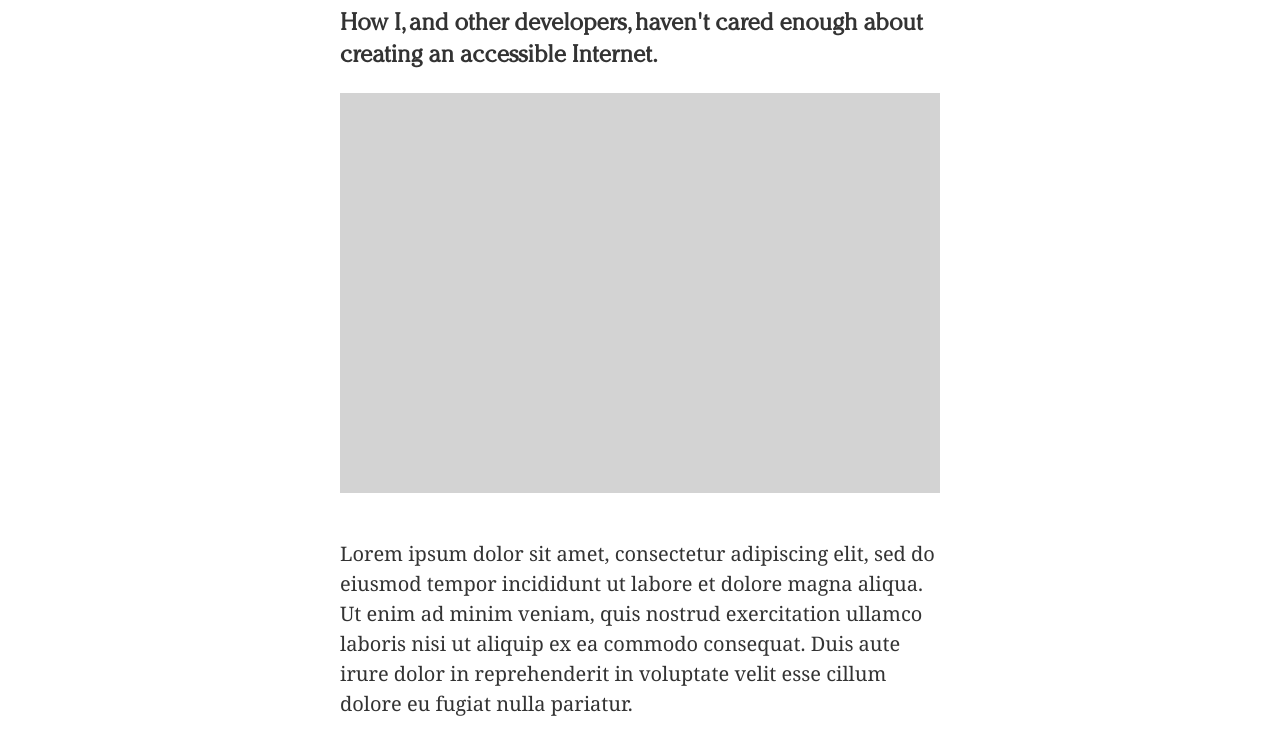
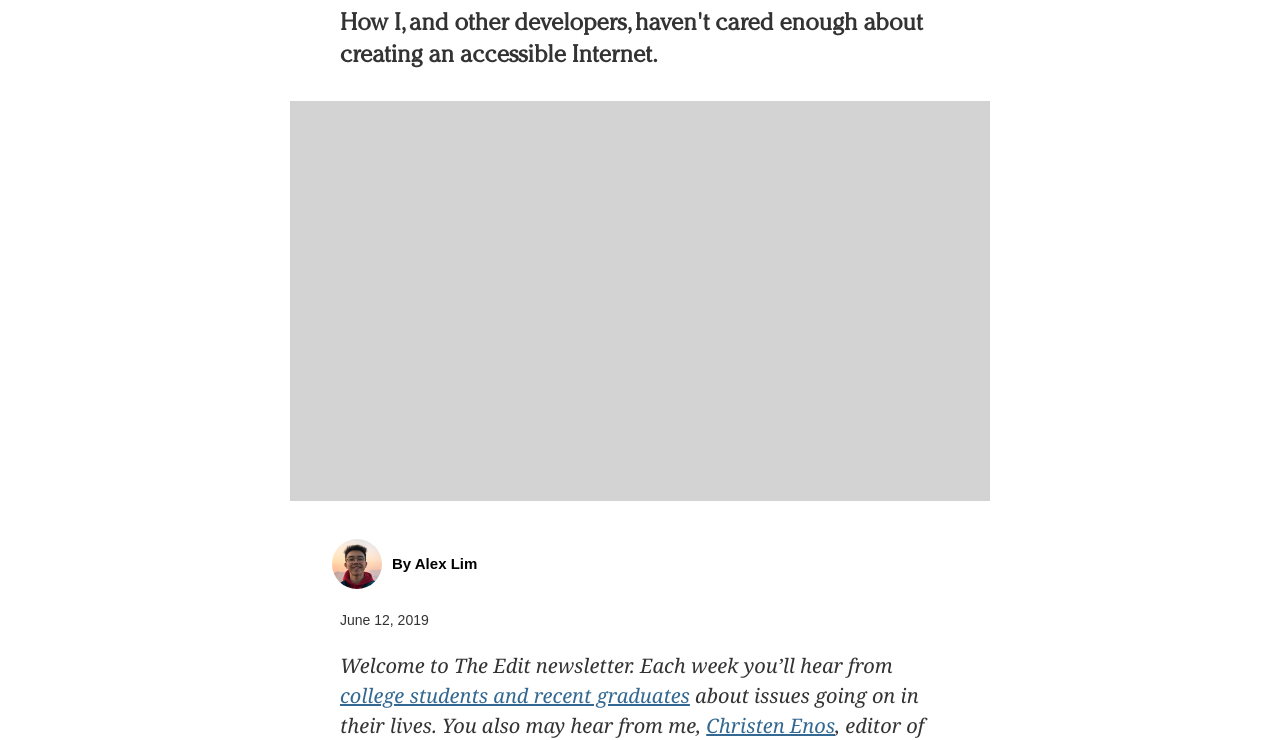
Before and after one commit to alexanderlim9/portfolio, a Gatsby site: page /the-edit in a window 1280 px wide. Shown: the part 222-962 px from the top of the page. Built offline with nearby package versions, Linux system fonts and the light colour scheme; Gatsby itself is replaced by a stand-in of ours.

Commit message:
add byline and start copy

```diff
--- a/src/pages/the-edit.js
+++ b/src/pages/the-edit.js
@@ -19,14 +19,27 @@ const EditPage = () => (
         <span className="edit-masthead">The Edit</span>
         <h1>A Blind Eye to the Blind</h1>
         <h2>How I, and other developers, haven't cared enough about creating an accessible Internet.</h2>
-        <div id="placeholder-image"></div>
+      </div>
+      <div id="placeholder-image"></div>
+      <div className="block byline">
+        <div id="avatar"/>
+        <span id="byline">By Alex Lim</span>
+      </div>
+      <div className="block date">
+        <span className="date">June 12, 2019</span>
       </div>
       <div className="block copy">
-        <p>Lorem ipsum dolor sit amet, consectetur adipiscing elit, sed do eiusmod tempor incididunt ut labore et dolore magna aliqua. Ut enim ad minim veniam, quis nostrud exercitation ullamco laboris nisi ut aliquip ex ea commodo consequat. Duis aute irure dolor in reprehenderit in voluptate velit esse cillum dolore eu fugiat nulla pariatur.</p>
+        <p className="foreward">Welcome to The Edit newsletter. Each week you’ll hear from <a href="https://www.nytimes.com/2018/08/28/smarter-living/the-edit-contributors.html?module=inline" target="_blank">college students and recent graduates</a> about issues going on in their lives. You also may hear from me, <a>Christen Enos</a>, editor of the newsletter. <a>Sign up here</a> to get it in your inbox.</p>
+        <p>
+        I’ll be the one who makes the website you browse tomorrow. If not me, then perhaps another computer science student fresh out of school. While I like to pretend that I know my way around web development, I know there’s a big gap in my repertoire. It’s how I keep hearing about “web accessibility,” but also how I always seem to “forget” it as I’m scrambling to meet a deadline. Afterall, if it works, it works. Right?
+        </p>
+        <p>
+        It’s not that don’t care about making accessible websites, it’s just that I don’t have time. And that’s the biggest problem. Accessibility isn’t a priority to web developers and that needs to change. There’s always time to choose which features you implement, and making sure that your site is screen-reader compatible makes a world of difference to someone who’s blind.
+        </p>
       </div>
       <div className="block disclaimer">
         <span>
-          DISCLAIMER: Some of the content on this page has been taken from The New York Times website. The author does not claim ownership of the trademarked elements of The New York Times nor any assets of their website. This project is solely for academic and educational purposes. The author can be contacted via <a href="mailto:lim.a@husky.neu.edu">email</a> for any inquiries.
+          DISCLAIMER: Some of the content and styles on this page has been taken from The New York Times website. The author does not claim ownership of the trademarked elements of The New York Times nor any assets of their website. This project is solely for academic and educational purposes. The author can be contacted via <a href="mailto:lim.a@husky.neu.edu">email</a> for any inquiries.
         </span>
       </div>
     </div>
--- a/src/styles/edit.scss
+++ b/src/styles/edit.scss
@@ -42,6 +42,10 @@
     color: $text-color;
 }
 
+@mixin sans-serif() {
+    font-family: sans-serif;
+}
+
 // ----------------------------------------
 // variables
 // ----------------------------------------
@@ -77,7 +81,7 @@ $text-color: #333; // black
     }
     p {
         @include body-text;
-        margin: 1.5em 0;
+        margin: 0px 0px 20px 0px;
     }
 
     // ----------------------------------------
@@ -143,29 +147,63 @@ $text-color: #333; // black
     }
 
     // ----------------------------------------
+    // main copy
+    // ----------------------------------------
+
+    p.foreward {
+        font-style: italic;
+    }
+
+    // ----------------------------------------
     // graphics
     // ----------------------------------------
 
     #placeholder-image {
         height: 400px;
+        width: 700px;
         background-color: lightgray;
     }
 
+    .byline {
+        display: flex;
+        flex-direction: row;
+        align-items: center;
+        margin-top: 30px;
+
+        #avatar {
+            width: 50px;
+            height: 50px;
+            margin-left: -8px;
+            background-image: url('../../static/avatar.png');
+            background-size: contain;
+            border-radius: 50%;
+        }
+
+        #byline {
+            @include sans-serif;
+            font-size: 15px;
+            font-weight: bold;
+            margin-left: 10px;
+        }
+    }
+
+    .date {
+        @include sans-serif;
+        font-size: 14px;
+        color: $text-color;
+        margin: 7px 0px;
+    }
     // ----------------------------------------
     // links
     // ----------------------------------------
 
-    a, a:visited {
-        text-decoration: none;
-        color: $text-color;
+    a {
+        color: #326891;
+        text-decoration: underline;
     }
 
     a:hover {
-        color: $active;
-    }
-
-    .inline-link {
-        font-weight: 700;
+        text-decoration: none;
     }
 
     // ----------------------------------------
@@ -200,7 +238,7 @@ $text-color: #333; // black
 
     .disclaimer {
         span {
-            font-family: sans-serif;
+            @include sans-serif;
             font-size: 12px;
             color: gray;
 
```
Also changed, not shown: static/avatar.png (added).
